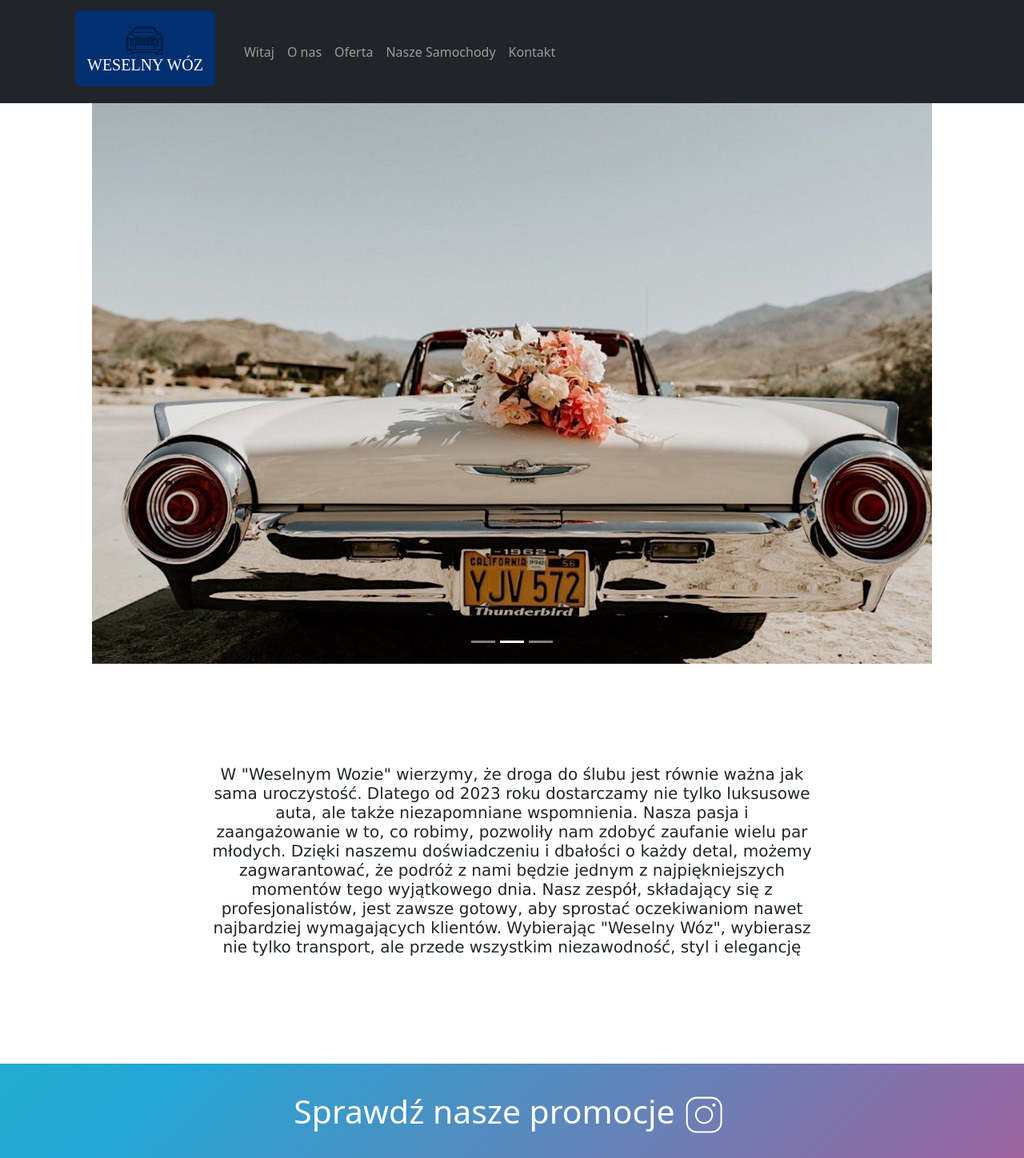
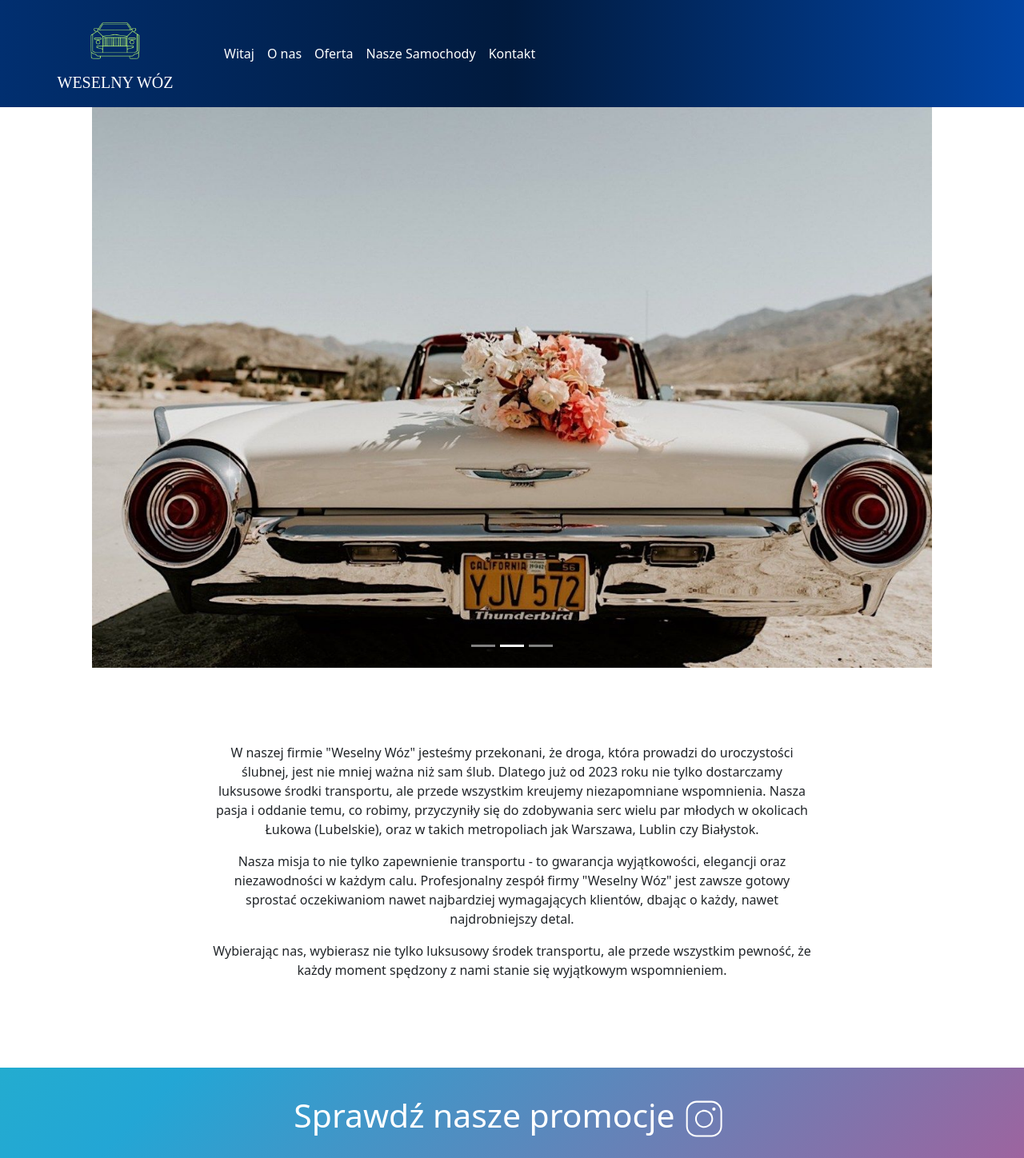
Before and after one commit to artwol993/weselny-woz, a React (Create React App) app: page / in a window 1280 px wide. Shown: the top 1448 px of the page at 80% size. Built offline with nearby package versions, Linux system fonts and the light colour scheme.

Commit message:
update main icon and icon in about-us

```diff
--- a/src/component/about-us.jsx
+++ b/src/component/about-us.jsx
@@ -7,18 +7,26 @@ function AboutUs() {
     <section id="about-us">
       <div className="container container-about-us">
         <Container>
-          <p class="h5">
-            W "Weselnym Wozie" wierzymy, że droga do ślubu jest równie ważna jak
-            sama uroczystość. Dlatego od 2023 roku dostarczamy nie tylko
-            luksusowe auta, ale także niezapomniane wspomnienia. Nasza pasja i
-            zaangażowanie w to, co robimy, pozwoliły nam zdobyć zaufanie wielu
-            par młodych. Dzięki naszemu doświadczeniu i dbałości o każdy detal,
-            możemy zagwarantować, że podróż z nami będzie jednym z
-            najpiękniejszych momentów tego wyjątkowego dnia. Nasz zespół,
-            składający się z profesjonalistów, jest zawsze gotowy, aby sprostać
-            oczekiwaniom nawet najbardziej wymagających klientów. Wybierając
-            "Weselny Wóz", wybierasz nie tylko transport, ale przede wszystkim
-            niezawodność, styl i elegancję
+          <p>
+            W naszej firmie "Weselny Wóz" jesteśmy przekonani, że droga, która
+            prowadzi do uroczystości ślubnej, jest nie mniej ważna niż sam ślub.
+            Dlatego już od 2023 roku nie tylko dostarczamy luksusowe środki
+            transportu, ale przede wszystkim kreujemy niezapomniane wspomnienia.
+            Nasza pasja i oddanie temu, co robimy, przyczyniły się do zdobywania
+            serc wielu par młodych w okolicach Łukowa (Lubelskie), oraz w takich
+            metropoliach jak Warszawa, Lublin czy Białystok.
+          </p>
+          <p>
+            Nasza misja to nie tylko zapewnienie transportu - to gwarancja
+            wyjątkowości, elegancji oraz niezawodności w każdym calu.
+            Profesjonalny zespół firmy "Weselny Wóz" jest zawsze gotowy sprostać
+            oczekiwaniom nawet najbardziej wymagających klientów, dbając o
+            każdy, nawet najdrobniejszy detal.
+          </p>
+          <p>
+            Wybierając nas, wybierasz nie tylko luksusowy środek transportu, ale
+            przede wszystkim pewność, że każdy moment spędzony z nami stanie się
+            wyjątkowym wspomnieniem.
           </p>
         </Container>
       </div>
--- a/src/component/header.jsx
+++ b/src/component/header.jsx
@@ -8,7 +8,7 @@ import Logo from "./logo";
 function Header() {
   return (
     <>
-      <Navbar bg="dark" variant="dark" expand="lg">
+      <Navbar expand="lg">
         <Container>
           <Navbar.Brand href="#home">
             <Logo />
--- a/src/component/logo-icon.jsx
+++ /dev/null
@@ -1,110 +0,0 @@
-import React from "react";
-
-function LogoIcon(props) {
-  return (
-    <svg
-      version="1.0"
-      xmlns="http://www.w3.org/2000/svg"
-      width="60px"
-      viewBox="0 0 719 497"
-      fill="#FFFFF"
-      preserveAspectRatio="xMidYMid meet"
-      {...props}
-    >
-      <g
-        transform="translate(0.000000,497.000000) scale(0.100000,-0.100000)"
-        fill="#000000"
-        stroke="none"
-      >
-        <path
-          d="M2212 4255 c-104 -45 -312 -318 -482 -633 -30 -56 -57 -102 -60 -102
--3 0 -16 25 -29 55 l-24 55 -190 -2 -191 -3 -19 -60 c-26 -83 -19 -167 18
--205 27 -28 131 -84 179 -96 14 -3 28 -9 31 -13 2 -4 -131 -95 -295 -202
-l-300 -194 0 -930 c0 -905 1 -931 20 -974 18 -39 20 -65 20 -300 0 -290 6
--323 67 -384 72 -73 66 -72 477 -75 409 -4 424 -2 482 59 27 29 29 36 32 130
-l4 99 1618 0 1618 0 4 -101 3 -101 43 -39 c30 -26 57 -40 85 -44 23 -4 200 -5
-392 -3 311 3 354 5 390 21 55 25 93 63 121 122 23 49 24 57 24 315 0 246 1
-269 20 305 20 38 20 59 20 970 l0 930 -300 194 c-165 107 -297 198 -293 201 5
-4 36 17 70 30 136 53 178 104 169 205 -3 33 -11 78 -19 100 l-14 40 -190 3
--190 2 -24 -55 c-13 -30 -26 -55 -29 -55 -3 0 -34 53 -70 117 -185 334 -353
-554 -468 612 l-41 21 -1323 0 c-1125 -1 -1328 -3 -1356 -15z m2714 -66 c110
--68 327 -385 521 -760 l60 -116 -288 -282 c-179 -175 -295 -281 -307 -281 -11
-0 -307 43 -658 96 -352 53 -659 96 -684 96 -25 0 -333 -43 -684 -96 -352 -53
--648 -96 -658 -96 -12 0 -133 111 -308 282 l-288 282 50 100 c174 348 399 678
-522 768 l39 28 1325 0 c1320 0 1325 0 1358 -21z m-3318 -671 l29 -63 -33 -66
-c-18 -36 -45 -74 -60 -84 -26 -17 -30 -17 -83 0 -70 22 -149 61 -178 88 -18
-16 -23 31 -23 72 0 29 5 66 11 84 l11 31 148 0 148 0 30 -62z m4261 31 c6 -18
-11 -55 11 -84 0 -41 -5 -56 -22 -72 -29 -26 -84 -53 -169 -83 l-66 -24 -32 23
-c-17 13 -45 49 -61 80 l-28 57 20 45 c11 24 24 54 29 67 8 21 12 22 158 22
-l149 0 11 -31z m-3986 -560 l287 -281 0 -534 0 -534 -340 0 -340 0 0 -93 0
--94 328 -92 c180 -51 333 -94 340 -96 9 -3 12 -47 12 -175 l0 -170 -390 0
--390 0 -145 72 -145 73 2 944 3 944 240 158 c132 86 243 158 246 158 3 1 135
--125 292 -280z m3909 123 l243 -159 3 -944 2 -944 -145 -73 -145 -72 -390 0
--390 0 0 170 c0 128 3 172 13 175 6 2 159 45 340 96 l327 92 0 94 0 93 -340 0
--340 0 0 534 0 534 286 281 c158 155 288 281 290 281 2 0 112 -71 246 -158z
-m-4587 -2160 l165 -82 2200 0 2200 0 165 82 165 83 0 937 0 937 65 -40 65 -41
-0 -926 0 -926 -48 -46 c-59 -56 -192 -126 -337 -176 -107 -37 -113 -41 -213
--131 l-103 -93 -1959 0 -1958 0 -102 91 c-97 87 -106 93 -208 129 -152 53
--283 122 -342 178 l-50 48 0 926 0 926 63 39 62 39 3 -936 2 -935 165 -83z
-m3040 1839 l660 -97 3 -528 2 -527 -42 3 -43 3 -3 483 -2 482 -1250 0 -1250 0
--2 -482 -3 -483 -43 -3 -42 -3 2 527 3 528 650 97 c358 53 661 97 675 97 14 1
-322 -43 685 -97z m-1725 -696 l0 -455 -70 0 -70 0 0 455 0 455 70 0 70 0 0
--455z m208 3 l-3 -453 -72 -3 -73 -3 0 456 0 455 75 0 75 0 -2 -452z m202 -3
-l0 -456 -72 3 -73 3 -3 453 -2 452 75 0 75 0 0 -455z m200 0 l0 -455 -70 0
--70 0 0 455 0 455 70 0 70 0 0 -455z m208 3 l-3 -453 -72 -3 -73 -3 0 456 0
-455 75 0 75 0 -2 -452z m202 -3 l0 -456 -72 3 -73 3 -3 453 -2 452 75 0 75 0
-0 -455z m208 3 l-3 -453 -72 -3 -73 -3 0 456 0 455 75 0 75 0 -2 -452z m200 0
-l-3 -453 -70 0 -70 0 -3 453 -2 452 75 0 75 0 -2 -452z m202 -3 l0 -455 -70 0
--70 0 0 455 0 455 70 0 70 0 0 -455z m208 3 l-3 -453 -72 -3 -73 -3 0 456 0
-455 75 0 75 0 -2 -452z m202 -3 l0 -456 -72 3 -73 3 -3 453 -2 452 75 0 75 0
-0 -455z m200 0 l0 -455 -70 0 -70 0 0 455 0 455 70 0 70 0 0 -455z m-2590
--641 c0 -125 -1 -136 -17 -132 -10 3 -150 43 -310 89 l-293 83 0 48 0 48 310
-0 310 0 0 -136z m2740 -199 l0 -335 -1340 0 -1340 0 0 335 0 335 1340 0 1340
-0 0 -335z m680 287 l0 -48 -292 -83 c-161 -46 -301 -86 -310 -89 -17 -4 -18 7
--18 132 l0 136 310 0 310 0 0 -48z m-4592 -714 c53 -36 204 -104 307 -138 61
--20 84 -36 174 -116 l104 -94 156 -2 156 -3 0 -76 c0 -84 -14 -121 -52 -138
--16 -7 -143 -11 -390 -11 -352 0 -368 1 -410 21 -30 15 -52 35 -71 67 l-27 47
--3 238 c-2 130 -1 237 3 237 3 0 27 -14 53 -32z m5202 -181 c0 -159 -4 -226
--15 -263 -16 -54 -62 -106 -108 -123 -18 -7 -160 -11 -393 -11 -415 0 -415 0
--434 70 -6 23 -10 66 -8 98 l3 57 156 3 156 2 104 94 c90 80 113 96 174 116
-102 33 258 104 307 139 24 17 46 30 51 31 4 0 7 -96 7 -213z"
-        />
-        <path
-          d="M2213 4097 c-38 -28 -102 -106 -174 -212 -62 -93 -290 -488 -284
--494 3 -2 226 2 497 8 1391 33 1245 33 2636 0 271 -6 494 -10 497 -8 7 7 -203
-368 -290 499 -45 69 -106 149 -133 178 l-51 52 -1333 0 -1334 0 -31 -23z
-m2713 -74 c55 -57 184 -249 288 -431 42 -74 76 -136 76 -138 0 -8 -316 -4
--905 13 -330 9 -697 17 -815 17 -118 0 -485 -8 -815 -17 -594 -17 -905 -21
--905 -13 0 3 41 76 91 163 106 183 187 306 259 392 l51 61 1315 0 1315 0 45
--47z"
-        />
-        <path
-          d="M1292 2553 c-56 -27 -76 -87 -47 -143 31 -61 26 -60 407 -60 345 0
-347 0 373 23 55 48 48 132 -14 174 -34 23 -37 23 -360 23 -281 0 -331 -3 -359
--17z m692 -54 c31 -24 33 -52 6 -79 -19 -19 -33 -20 -343 -20 -306 0 -325 1
--341 19 -25 27 -17 72 14 88 18 9 105 13 331 13 295 0 307 -1 333 -21z"
-        />
-        <path
-          d="M1600 2301 c-113 -35 -190 -143 -177 -251 10 -85 56 -153 132 -193
-52 -28 174 -30 222 -4 46 25 100 81 119 125 66 151 -61 335 -229 331 -23 0
--53 -4 -67 -8z m165 -73 c121 -63 126 -233 8 -309 -44 -28 -54 -30 -115 -27
--57 3 -73 8 -105 34 -96 77 -99 206 -7 282 61 51 145 58 219 20z"
-        />
-        <path
-          d="M5132 2550 c-66 -40 -74 -133 -15 -180 25 -19 38 -20 372 -20 379 0
-375 -1 406 60 19 37 19 54 -1 95 -29 63 -45 65 -406 65 -306 0 -325 -1 -356
--20z m704 -54 c19 -26 18 -55 -3 -78 -15 -17 -39 -18 -337 -18 -275 0 -325 2
--344 16 -22 15 -29 49 -14 70 21 31 49 34 365 31 302 -2 319 -3 333 -21z"
-        />
-        <path
-          d="M5381 2293 c-65 -24 -127 -89 -146 -157 -65 -223 200 -395 387 -253
-82 63 112 153 84 251 -19 65 -62 119 -120 148 -54 27 -147 33 -205 11z m209
--82 c53 -41 72 -85 67 -153 -6 -100 -82 -168 -187 -168 -152 1 -240 158 -157
-281 59 88 192 108 277 40z"
-        />
-      </g>
-    </svg>
-  );
-}
-
-export default LogoIcon;
--- a/src/component/logo.jsx
+++ b/src/component/logo.jsx
@@ -2,7 +2,7 @@ import React from "react";
 import "../style/logo.css";
 import Container from "react-bootstrap/Container";
 import Card from "react-bootstrap/Card";
-import LogoIcon from "./logo-icon";
+import weselnyWozIcon from "../assets/weselnyWozIcon.png";
 
 function Logo() {
   return (
@@ -10,8 +10,8 @@ function Logo() {
       <Container>
         <Card.Body className=" text-center d-flex flex-column justify-content-center align-items-center">
           <div className="box mb-2  d-flex flex-column justify-content-center align-items-center">
-            <LogoIcon />
-            <Card.Title>WESELNY WÓZ</Card.Title>
+            <img className="logo-icon" src={weselnyWozIcon} alt="dos" />
+            <div className="logo-tittle">WESELNY WÓZ</div>
           </div>
         </Card.Body>
       </Container>
--- a/src/style/about-us.css
+++ b/src/style/about-us.css
@@ -3,7 +3,6 @@
 .container-about-us {
   height: 600px;
   text-align: center;
-  font-family:Verdana, Geneva, Tahoma, sans-serif;
   display: flex;
   justify-content: center;
   align-items: center;
--- a/src/style/header.css
+++ b/src/style/header.css
@@ -1,11 +1,11 @@
-.languages {
-  list-style: none;
-  display: flex;
-  float: right;
-  color: aliceblue;
-
+.navbar {
+  background-image:linear-gradient(to right, #012f70, #011a3d,#0144a3);
 }
 
-li {
-  margin-left: 5px;
+.navbar .nav-link {
+  color: white;
 }
+
+.navbar .nav-link:hover {
+  color: lightgray;
+}
--- a/src/style/logo.css
+++ b/src/style/logo.css
@@ -1,16 +1,16 @@
 .box {
-  background-color: #012f70;
-  padding: 15px;
-  border-radius: 5%;
-  width: fit-content;
+  width: 100px;
+  height: 100px;
+  padding: 20px;
+  margin-right: 50px;
 }
 
 .logo-icon {
-  height: auto;
+  height: 80px;
 }
 
-.card-title {
+.logo-tittle {
   color: #FFFFFF;
-  font-size: 10px;
+  font-size: 20px;
   font-family: 'DM Serif Display', serif;
 }
```
Also changed, not shown: src/assets/qualityCar.png, src/assets/weselnyWozIcon.png (added).
